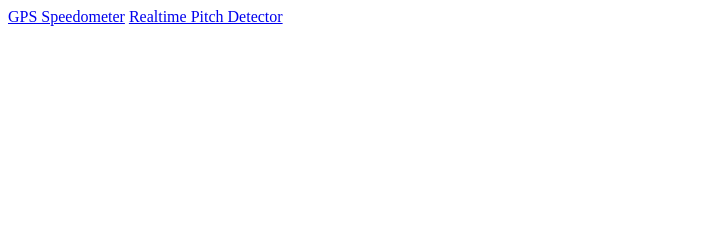
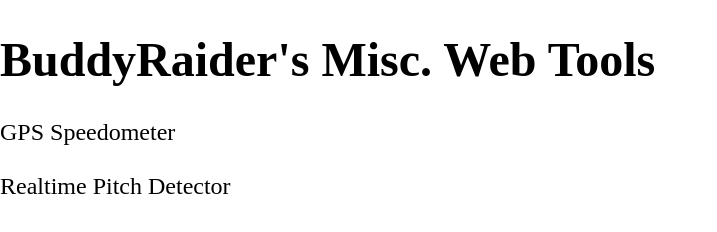
Before and after one commit to BuddyRaider/BuddyRaider.github.io, a plain HTML site: page index.html in a window 1280 px wide. Shown: the whole page, without its empty margins (0-717 px from the left). Drawn offline with Linux system fonts and the light colour scheme.

Commit message:
Refactor index.html and update styles

```diff
--- a/index.html
+++ b/index.html
@@ -5,91 +5,25 @@
 		<meta http-equiv="X-UA-Compatible" content="IE=edge">
 		<meta name="viewport" content="width=device-width, initial-scale=1.0">
 		<title>BuddyRaider's Misc. Web Tools</title>
-		<!--<link rel="stylesheet" href="style.css">-->
-		<!--<style>
+		<style>
 			body {
 				margin: 0px;
-				display: flex;
-				flex-direction: column;
-				background: linear-gradient(to right, #101010, #202020);
-				color: #ffffff;
+				font-size: 150%;
 			}
 
-			body > * {
-				box-sizing: border-box !important;
-				font-size: 5vmin;
-				padding: 5vh;
+			a {
+				text-decoration: none;
+				color: inherit;
+				background: none;
+				border: none;
+				padding: 0;
+				margin: 0;
 			}
-
-			#nav {
-				min-height: 10vh;
-				border-bottom: 1px solid White;
-			}
-
-			#main {
-				min-height: 90vh;
-				display: flex;
-				flex-direction: row;
-			}
-
-			#main > * {
-				box-sizing: border-box !important;
-				width: 49vw;
-				margin: 0.16vw;
-				padding: 3vh;
-				border: 1px solid White;
-				border-radius: 3vh;
-				overflow-wrap: break-word;
-				hyphens: manual;
-			}
-
-			#miscPopup {
-				overflow-wrap: break-word;
-				hyphens: manual;
-			}
-
-			input {
-				outline: none;
-				border: none;
-				border-radius: 5px;
-				background: LightGray;
-				padding: 5px;
-				font-size: 2vw;
-			}
-			#overlay1, #overlay2, #overlay3 {
-				display: none;
-				position: fixed;
-				min-width: 80vw;
-				max-width: 100vw;
-				min-height: 80vh;
-				max-height: 100vh;
-				left: 50vw;
-				top: 50vh;
-				transform: translate(-50%, -50%);
-				text-align: center;
-				z-index: 100;
-				background: linear-gradient(to right, #101010, #202020);
-				border: 1px solid White;
-				border-radius: 3vh;
-			}
-			#overlay2 {
-				width: 60vw;
-				min-height: 60vh;
-				max-height: 100vh;
-				z-index: 101;
-				overflow-wrap: anywhere;
-			}
-			#overlay3 {
-				width: 100vw;
-				height: 100vh;
-				z-index: 1001;
-				font-size: 2.5vmin;
-				/*overflow-wrap: anywhere;*/
-			}
-		</style>-->
+		</style>
 	</head>
 	<body>
-		<a href="/GPS.html">GPS Speedometer</a>
+		<h1>BuddyRaider's Misc. Web Tools</h1>
+		<a href="/GPS.html">GPS Speedometer</a><br><br>
 		<a href="/pitchDetector.html">Realtime Pitch Detector</a>
 	</body>
 </html>
```
